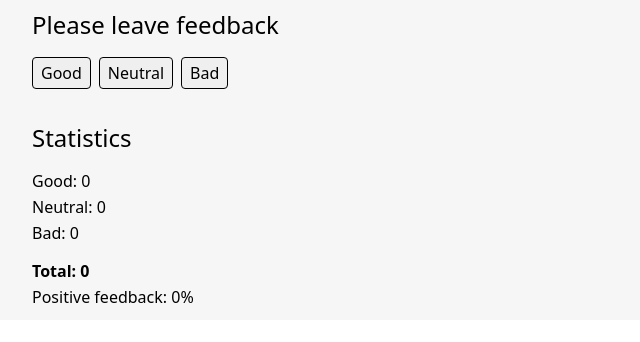
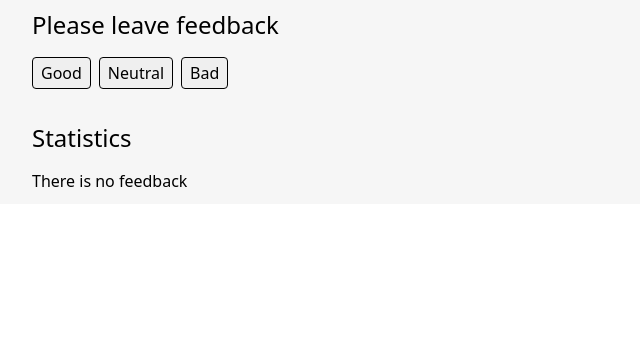
Before and after one commit to AnastasiyaSeroshtan/goit-react-hw-04-feedback, a React (Create React App) app: page / in a window 1280 px wide. Shown: the top 342 px of the page, without its empty margins (0-640 px from the left). Built offline with nearby package versions, Linux system fonts and the light colour scheme.

Commit message:
to do 4-th path of 1-st task

```diff
--- a/src/components/Feedback/Feedback.js
+++ b/src/components/Feedback/Feedback.js
@@ -3,12 +3,13 @@ import { Box } from "../Box";
 import { Statistics } from "./Statistics/Statistics";
 import { FeedbackOptions } from "./FeedbackOptions/FeedbackOptions";
 import { Section} from "./Section/Section";
+import { Notification } from "./Notification/Notification";
 
 export class Feedback extends React.Component {
     state = {
         good: 0,
         neutral: 0,
-        bad: 0
+        bad: 0,
       }
 
      countsNumberClickGood = () => {
@@ -61,11 +62,13 @@ export class Feedback extends React.Component {
                         onClickBad={this.countsNumberClickBad}/>
                 </Section>
                 <Section title={"Statistics"}>
+                    {total > 0 ?
                     <Statistics good={this.state.good}
-                                neutral={this.state.neutral}
-                                bad={this.state.bad}
-                                total={total}
-                                positeveFeedback={positeveFeedback} />
+                    neutral={this.state.neutral}
+                    bad={this.state.bad}
+                    total={total}
+                    positeveFeedback={positeveFeedback} />
+                    : <Notification message={"There is no feedback"} />}
                 </Section>
             </Box>
         )
--- /dev/null
+++ b/src/components/Feedback/Notification/Notification.js
@@ -0,0 +1,7 @@
+import { NotificationText } from "./Notification.styled";
+
+export const Notification = ({message}) => {
+    return (
+        <NotificationText>{message}</NotificationText>
+    )
+};
--- /dev/null
+++ b/src/components/Feedback/Notification/Notification.styled.js
@@ -0,0 +1,8 @@
+import styled from "styled-components";
+
+export const NotificationText = styled.p`
+     color: ${p => p.theme.colors.black};
+    font-family: ${p => p.theme.fonts.body};
+    font-size: ${p => p.theme.fontSizes[2]}px;
+    margin-bottom: ${p => p.theme.space[2]}px;
+`;
```
